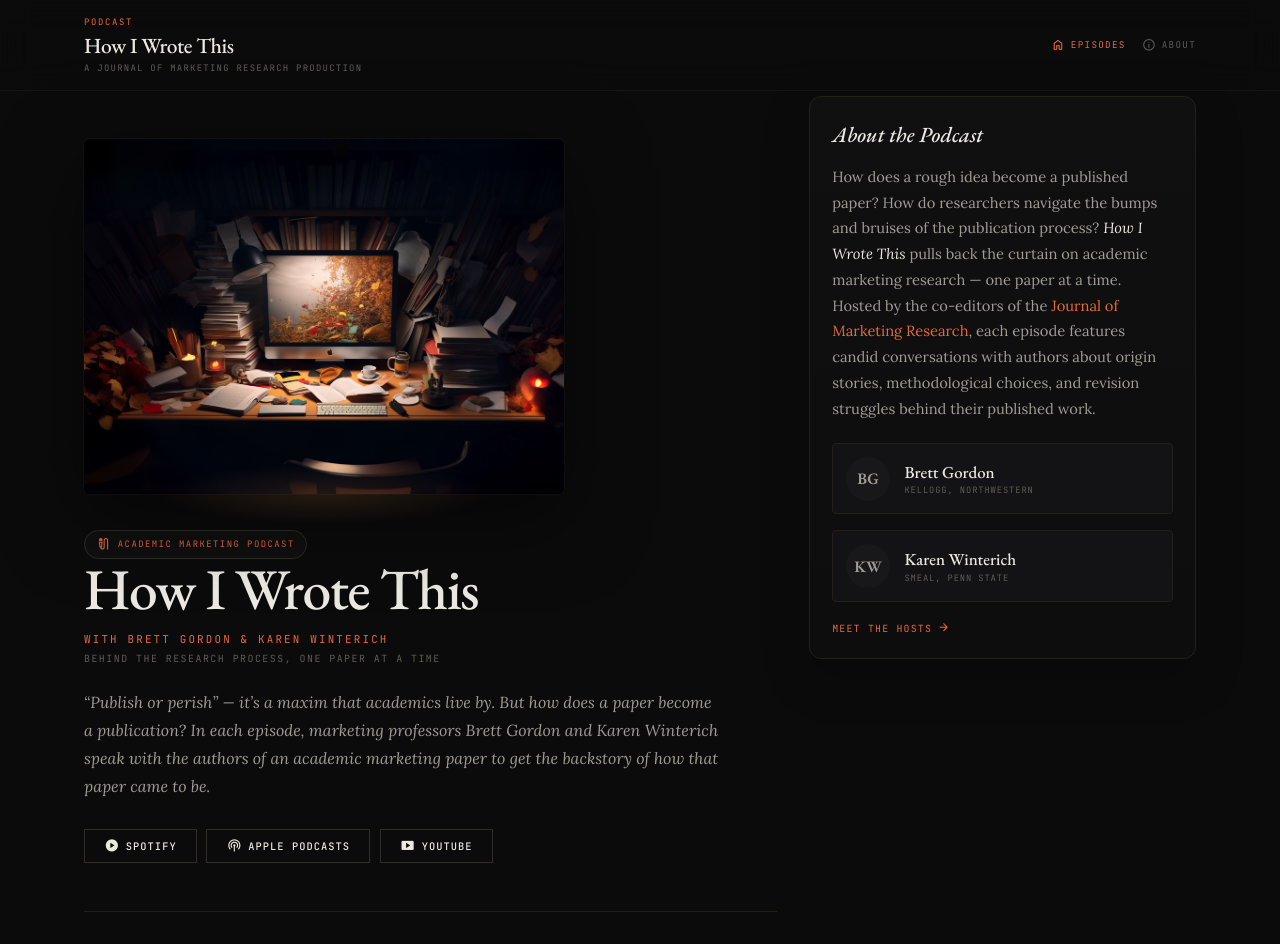
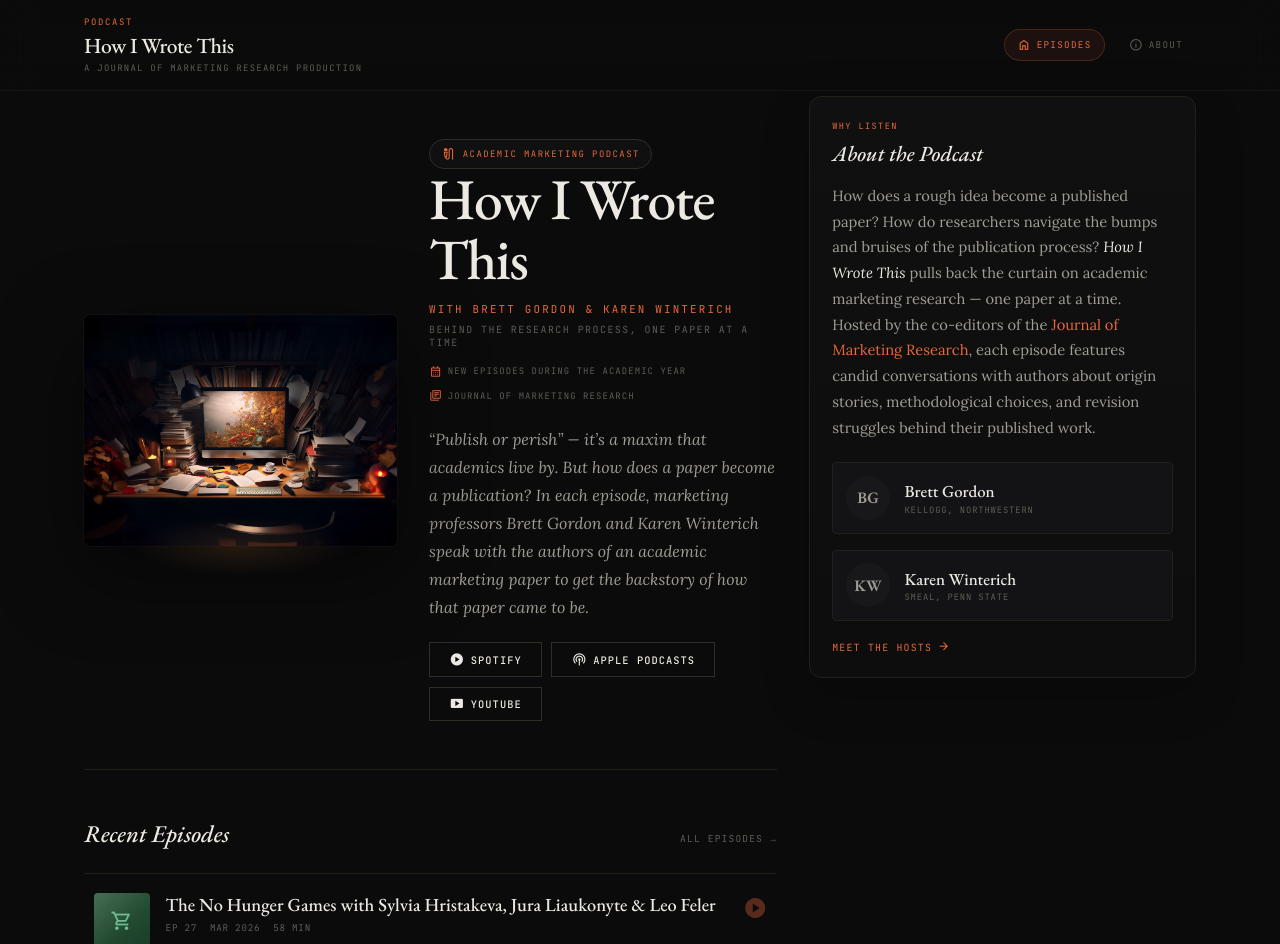
Before and after one commit to brgordon1/brgordon1.github.io, a Jekyll site: the page built from _pages/hiwt-podcast/index.html, in a window 1280 px wide and 1400 px high. Shown: the top 944 px of the window. Built offline with Jekyll 4.4.1, drawn with Linux system fonts in a browser that asks for light colours.

Commit message:
Trying to improve layout.

```diff
--- a/_pages/hiwt-podcast/index.html
+++ b/_pages/hiwt-podcast/index.html
@@ -139,7 +139,7 @@
   .topbar-nav {
     display: flex;
     align-items: center;
-    gap: 1rem;
+    gap: 0.7rem;
     flex-wrap: wrap;
   }
 
@@ -147,17 +147,28 @@
     display: inline-flex;
     align-items: center;
     gap: 0.35rem;
+    padding: 0.5rem 0.75rem;
+    border: 1px solid transparent;
+    border-radius: 999px;
+    background: transparent;
     font-family: 'JetBrains Mono', monospace;
     font-size: 0.58rem;
     text-transform: uppercase;
     letter-spacing: 0.14em;
     color: var(--text-faint);
-    transition: color 0.2s;
+    transition: color 0.2s, border-color 0.2s, background 0.2s;
   }
 
-  .page-link:hover,
+  .page-link:hover {
+    color: var(--text);
+    border-color: rgba(255, 255, 255, 0.08);
+    background: rgba(255, 255, 255, 0.02);
+  }
+
   .page-link.active {
     color: var(--accent);
+    border-color: rgba(232, 104, 58, 0.22);
+    background: rgba(232, 104, 58, 0.08);
   }
 
   .page-link .material-symbols-outlined {
@@ -181,6 +192,10 @@
 
   .hero-main {
     min-width: 0;
+    display: grid;
+    grid-template-columns: minmax(300px, 0.9fr) minmax(0, 1fr);
+    gap: 2rem;
+    align-items: center;
   }
 
   .hero-aside {
@@ -191,7 +206,7 @@
 
   .cover-art-wrapper {
     width: 100%;
-    max-width: 480px;
+    max-width: 440px;
     position: relative;
   }
 
@@ -215,7 +230,6 @@
   }
 
   .hero-text {
-    margin-top: 2.2rem;
     max-width: 640px;
   }
 
@@ -272,10 +286,33 @@
     font-style: italic;
   }
 
+  .hero-meta {
+    display: flex;
+    gap: 0.7rem;
+    flex-wrap: wrap;
+    margin-top: 1rem;
+  }
+
+  .hero-meta-item {
+    display: inline-flex;
+    align-items: center;
+    gap: 0.35rem;
+    font-family: 'JetBrains Mono', monospace;
+    font-size: 0.56rem;
+    text-transform: uppercase;
+    letter-spacing: 0.12em;
+    color: var(--text-faint);
+  }
+
+  .hero-meta-item .material-symbols-outlined {
+    font-size: 0.82rem;
+    color: var(--accent);
+  }
+
   .listen-links {
     display: flex;
     gap: 0.6rem;
-    margin-top: 1.8rem;
+    margin-top: 1.35rem;
     flex-wrap: wrap;
   }
 
@@ -486,11 +523,20 @@
     box-shadow: 0 18px 48px rgba(0, 0, 0, 0.22);
   }
 
+  .about-card-kicker {
+    font-family: 'JetBrains Mono', monospace;
+    font-size: 0.54rem;
+    text-transform: uppercase;
+    letter-spacing: 0.16em;
+    color: var(--accent);
+  }
+
   .about-card-title {
     font-family: 'EB Garamond', serif;
     font-size: 1.35rem;
     font-style: italic;
     font-weight: 500;
+    margin-top: 0.45rem;
   }
 
   .about-card-copy {
@@ -583,6 +629,10 @@
       grid-template-columns: 1fr;
       gap: 1.5rem;
     }
+    .hero-main {
+      grid-template-columns: 1fr;
+      gap: 1.4rem;
+    }
     .hero {
       padding-top: 2rem;
     }
@@ -590,7 +640,7 @@
       position: static;
     }
     .cover-art-wrapper { max-width: 90%; }
-    .hero-text { margin-top: 1.8rem; }
+    .hero-text { margin-top: 0; }
     .episode { grid-template-columns: 44px 1fr auto; gap: 0.7rem; }
     .episode-main { grid-template-columns: 44px 1fr auto; gap: 0.7rem; }
     .ep-thumb { width: 44px; height: 44px; }
@@ -634,6 +684,14 @@
           <h1 class="hero-title">How I Wrote This</h1>
           <p class="hero-hosts">With Brett Gordon &amp; Karen Winterich</p>
           <p class="hero-tagline">Behind the research process, one paper at a time</p>
+          <div class="hero-meta">
+            <div class="hero-meta-item">
+              <span class="material-symbols-outlined">calendar_month</span> New episodes during the academic year
+            </div>
+            <div class="hero-meta-item">
+              <span class="material-symbols-outlined">library_books</span> Journal of Marketing Research
+            </div>
+          </div>
           <p class="hero-description">
             &ldquo;Publish or perish&rdquo; &mdash; it&rsquo;s a maxim that academics live by. But how does a paper become a publication? In each episode, marketing professors Brett Gordon and Karen Winterich speak with the authors of an academic marketing paper to get the backstory of how that paper came to be.
           </p>
@@ -734,6 +792,7 @@
 
   <aside class="hero-aside">
     <section class="about-card">
+      <div class="about-card-kicker">Why listen</div>
       <h2 class="about-card-title">About the Podcast</h2>
       <div class="about-card-copy">
         <p>How does a rough idea become a published paper? How do researchers navigate the bumps and bruises of the publication process? <em>How I Wrote This</em> pulls back the curtain on academic marketing research &mdash; one paper at a time.</p>
```
